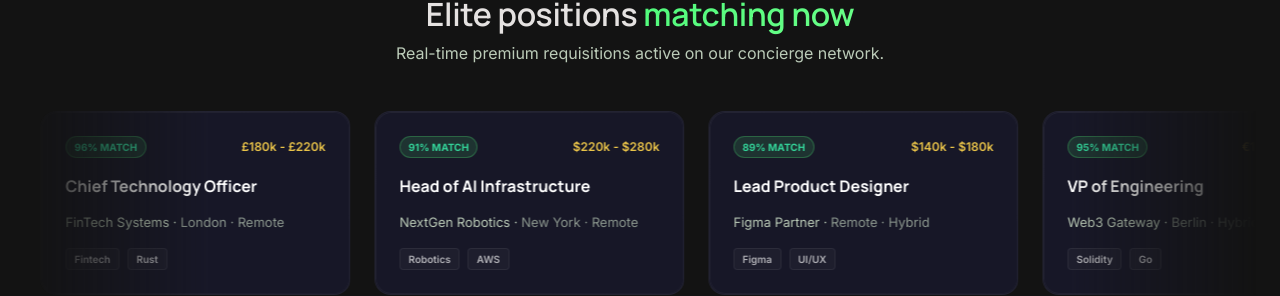
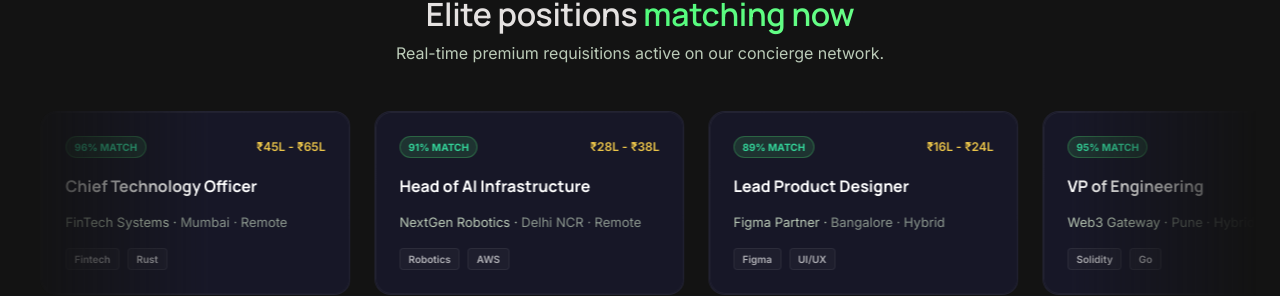
Before and after one commit to JishnuOrthodontics/HireMeBharat, a React (Vite) app in the folder apps/web/: page / in a window 1280 px wide. Shown: the part 1003-1299 px from the top of the page. Built offline with nearby package versions, Linux system fonts and the light colour scheme; no server answers.

Commit message:
Convert currency across landing page and dashboard to Indian Rupee (₹)

```diff
--- a/apps/web/src/pages/landing/LandingPage.tsx
+++ b/apps/web/src/pages/landing/LandingPage.tsx
@@ -130,11 +130,11 @@ export default function LandingPage() {
           <div className="live-matches-marquee">
             <div className="live-matches-track">
               {[
-                { title: 'VP of Product Engineering', company: 'Stealth AI Startup', loc: 'San Francisco · Hybrid', match: '94% Match', salary: '$240k - $300k', tags: ['AI/ML', 'Scale-up'] },
-                { title: 'Chief Technology Officer', company: 'FinTech Systems', loc: 'London · Remote', match: '96% Match', salary: '£180k - £220k', tags: ['Fintech', 'Rust'] },
-                { title: 'Head of AI Infrastructure', company: 'NextGen Robotics', loc: 'New York · Remote', match: '91% Match', salary: '$220k - $280k', tags: ['Robotics', 'AWS'] },
-                { title: 'Lead Product Designer', company: 'Figma Partner', loc: 'Remote · Hybrid', match: '89% Match', salary: '$140k - $180k', tags: ['Figma', 'UI/UX'] },
-                { title: 'VP of Engineering', company: 'Web3 Gateway', loc: 'Berlin · Hybrid', match: '95% Match', salary: '€160k - €200k', tags: ['Solidity', 'Go'] }
+                { title: 'VP of Product Engineering', company: 'Stealth AI Startup', loc: 'Bangalore · Hybrid', match: '94% Match', salary: '₹32L - ₹42L', tags: ['AI/ML', 'Scale-up'] },
+                { title: 'Chief Technology Officer', company: 'FinTech Systems', loc: 'Mumbai · Remote', match: '96% Match', salary: '₹45L - ₹65L', tags: ['Fintech', 'Rust'] },
+                { title: 'Head of AI Infrastructure', company: 'NextGen Robotics', loc: 'Delhi NCR · Remote', match: '91% Match', salary: '₹28L - ₹38L', tags: ['Robotics', 'AWS'] },
+                { title: 'Lead Product Designer', company: 'Figma Partner', loc: 'Bangalore · Hybrid', match: '89% Match', salary: '₹16L - ₹24L', tags: ['Figma', 'UI/UX'] },
+                { title: 'VP of Engineering', company: 'Web3 Gateway', loc: 'Pune · Hybrid', match: '95% Match', salary: '₹30L - ₹40L', tags: ['Solidity', 'Go'] }
               ].map((m, idx) => (
                 <div key={idx} className="live-match-card glass-card">
                   <div className="live-match-header">
@@ -152,11 +152,11 @@ export default function LandingPage() {
               ))}
               {/* Duplicate for infinite loop */}
               {[
-                { title: 'VP of Product Engineering', company: 'Stealth AI Startup', loc: 'San Francisco · Hybrid', match: '94% Match', salary: '$240k - $300k', tags: ['AI/ML', 'Scale-up'] },
-                { title: 'Chief Technology Officer', company: 'FinTech Systems', loc: 'London · Remote', match: '96% Match', salary: '£180k - £220k', tags: ['Fintech', 'Rust'] },
-                { title: 'Head of AI Infrastructure', company: 'NextGen Robotics', loc: 'New York · Remote', match: '91% Match', salary: '$220k - $280k', tags: ['Robotics', 'AWS'] },
-                { title: 'Lead Product Designer', company: 'Figma Partner', loc: 'Remote · Hybrid', match: '89% Match', salary: '$140k - $180k', tags: ['Figma', 'UI/UX'] },
-                { title: 'VP of Engineering', company: 'Web3 Gateway', loc: 'Berlin · Hybrid', match: '95% Match', salary: '€160k - €200k', tags: ['Solidity', 'Go'] }
+                { title: 'VP of Product Engineering', company: 'Stealth AI Startup', loc: 'Bangalore · Hybrid', match: '94% Match', salary: '₹32L - ₹42L', tags: ['AI/ML', 'Scale-up'] },
+                { title: 'Chief Technology Officer', company: 'FinTech Systems', loc: 'Mumbai · Remote', match: '96% Match', salary: '₹45L - ₹65L', tags: ['Fintech', 'Rust'] },
+                { title: 'Head of AI Infrastructure', company: 'NextGen Robotics', loc: 'Delhi NCR · Remote', match: '91% Match', salary: '₹28L - ₹38L', tags: ['Robotics', 'AWS'] },
+                { title: 'Lead Product Designer', company: 'Figma Partner', loc: 'Bangalore · Hybrid', match: '89% Match', salary: '₹16L - ₹24L', tags: ['Figma', 'UI/UX'] },
+                { title: 'VP of Engineering', company: 'Web3 Gateway', loc: 'Pune · Hybrid', match: '95% Match', salary: '₹30L - ₹40L', tags: ['Solidity', 'Go'] }
               ].map((m, idx) => (
                 <div key={`dup-${idx}`} className="live-match-card glass-card">
                   <div className="live-match-header">
@@ -340,7 +340,7 @@ export default function LandingPage() {
                     <h3 className="plan-name">Free Plan</h3>
                     <p className="plan-tagline">Essential platform entry to search and browse.</p>
                     <div className="plan-price">
-                      <span className="currency">$</span>
+                      <span className="currency">₹</span>
                       <span className="amount">0</span>
                       <span className="period">/mo</span>
                     </div>
@@ -384,11 +384,11 @@ export default function LandingPage() {
                     <h3 className="plan-name">Employer Pro</h3>
                     <p className="plan-tagline">Complete hiring workspace with unlimited posts.</p>
                     <div className="plan-price">
-                      <span className="currency">$</span>
-                      <span className="amount">{billingCycle === 'yearly' ? '79' : '99'}</span>
+                      <span className="currency">₹</span>
+                      <span className="amount">{billingCycle === 'yearly' ? '5,999' : '7,999'}</span>
                       <span className="period">/mo</span>
                     </div>
-                    {billingCycle === 'yearly' && <p className="billing-frequency">Billed annually ($948/yr)</p>}
+                    {billingCycle === 'yearly' && <p className="billing-frequency">Billed annually (₹71,988/yr)</p>}
                   </div>
                   <div className="plan-features">
                     <ul>
@@ -429,7 +429,7 @@ export default function LandingPage() {
                     <h3 className="plan-name">Free Plan</h3>
                     <p className="plan-tagline">Standard search and applications.</p>
                     <div className="plan-price">
-                      <span className="currency">$</span>
+                      <span className="currency">₹</span>
                       <span className="amount">0</span>
                       <span className="period">/mo</span>
                     </div>
@@ -473,11 +473,11 @@ export default function LandingPage() {
                     <h3 className="plan-name">Candidate Premium</h3>
                     <p className="plan-tagline">Double your matches and stand out instantly.</p>
                     <div className="plan-price">
-                      <span className="currency">$</span>
-                      <span className="amount">{billingCycle === 'yearly' ? '15' : '19'}</span>
+                      <span className="currency">₹</span>
+                      <span className="amount">{billingCycle === 'yearly' ? '999' : '1,499'}</span>
                       <span className="period">/mo</span>
                     </div>
-                    {billingCycle === 'yearly' && <p className="billing-frequency">Billed annually ($180/yr)</p>}
+                    {billingCycle === 'yearly' && <p className="billing-frequency">Billed annually (₹11,988/yr)</p>}
                   </div>
                   <div className="plan-features">
                     <ul>
--- a/apps/web/src/pages/shared/Pricing.tsx
+++ b/apps/web/src/pages/shared/Pricing.tsx
@@ -127,7 +127,7 @@ export default function Pricing() {
             <h3 className="plan-name">Free Plan</h3>
             <p className="plan-tagline">Essential platform entry to search and browse.</p>
             <div className="plan-price">
-              <span className="currency">$</span>
+              <span className="currency">₹</span>
               <span className="amount">0</span>
               <span className="period">/mo</span>
             </div>
@@ -173,11 +173,11 @@ export default function Pricing() {
               <h3 className="plan-name">Employer Pro</h3>
               <p className="plan-tagline">Complete hiring workspace with unlimited posts.</p>
               <div className="plan-price">
-                <span className="currency">$</span>
-                <span className="amount">{billingCycle === 'yearly' ? '79' : '99'}</span>
+                <span className="currency">₹</span>
+                <span className="amount">{billingCycle === 'yearly' ? '5,999' : '7,999'}</span>
                 <span className="period">/mo</span>
               </div>
-              {billingCycle === 'yearly' && <p className="billing-frequency">Billed annually ($948/yr)</p>}
+              {billingCycle === 'yearly' && <p className="billing-frequency">Billed annually (₹71,988/yr)</p>}
             </div>
             <div className="plan-features">
               <ul>
@@ -222,11 +222,11 @@ export default function Pricing() {
               <h3 className="plan-name">Candidate Premium</h3>
               <p className="plan-tagline">Double your matches and stand out instantly.</p>
               <div className="plan-price">
-                <span className="currency">$</span>
-                <span className="amount">{billingCycle === 'yearly' ? '15' : '19'}</span>
+                <span className="currency">₹</span>
+                <span className="amount">{billingCycle === 'yearly' ? '999' : '1,499'}</span>
                 <span className="period">/mo</span>
               </div>
-              {billingCycle === 'yearly' && <p className="billing-frequency">Billed annually ($180/yr)</p>}
+              {billingCycle === 'yearly' && <p className="billing-frequency">Billed annually (₹11,988/yr)</p>}
             </div>
             <div className="plan-features">
               <ul>
@@ -276,8 +276,8 @@ export default function Pricing() {
             </div>
           </div>
           <div className="credits-actions">
-            <button className="btn btn-ghost" onClick={() => handleBuyCredits(5)}>Buy 5 Credits ($25)</button>
-            <button className="btn btn-primary" onClick={() => handleBuyCredits(15)}>Buy 15 Credits ($75)</button>
+            <button className="btn btn-ghost" onClick={() => handleBuyCredits(5)}>Buy 5 Credits (₹1,999)</button>
+            <button className="btn btn-primary" onClick={() => handleBuyCredits(15)}>Buy 15 Credits (₹5,999)</button>
           </div>
         </div>
       )}
```
